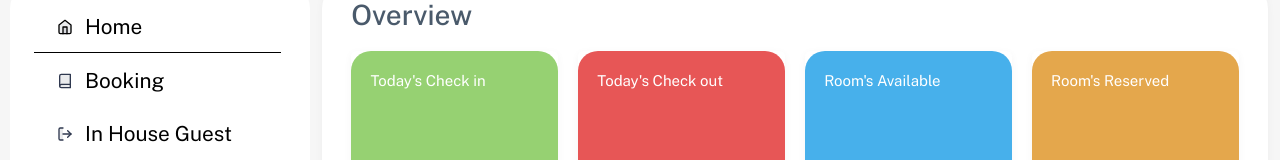
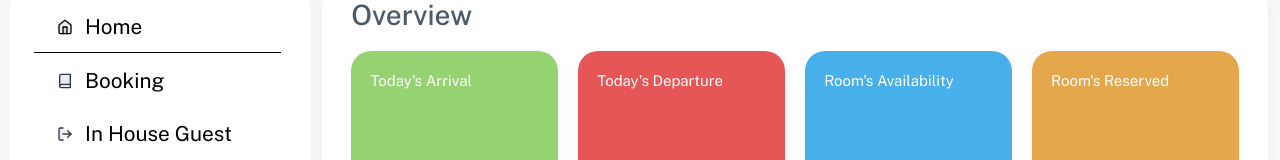
Before and after one commit to Abhinaya1996/task0031, a React (Create React App) app: page /dashboard in a window 1280 px wide. Shown: the part 121-281 px from the top of the page. Built offline with nearby package versions, Linux system fonts and the light colour scheme; no server answers; sample sign-in values are in the browser's storage.

Commit message:
Update Dashboard.js

```diff
--- a/src/pages/Dashboard.js
+++ b/src/pages/Dashboard.js
@@ -118,7 +118,7 @@ export default function Dashboard({selectedDate,selectedHotel}){
                                                     <div className="d-flex justify-content-between align-items-end pb-5">
                                                         <div>
                                                             <div className="d-flex align-items-center mb-3">
-                                                                <p className="mb-0 text-white fs-15">Today's Check in</p>
+                                                                <p className="mb-0 text-white fs-15">Today's Arrival</p>
                                                             </div>
                                                         </div>
 
@@ -145,7 +145,7 @@ export default function Dashboard({selectedDate,selectedHotel}){
                                                     <div className="d-flex justify-content-between align-items-end pb-5">
                                                         <div>
                                                             <div className="d-flex align-items-center mb-3">
-                                                                <p className="mb-0 text-white fs-15">Today's Check out</p>
+                                                                <p className="mb-0 text-white fs-15">Today's Departure</p>
                                                             </div>
                                                         </div>
 
@@ -172,7 +172,7 @@ export default function Dashboard({selectedDate,selectedHotel}){
                                                     <div className="d-flex justify-content-between align-items-end pb-5">
                                                         <div>
                                                             <div className="d-flex align-items-center mb-3">
-                                                                <p className="mb-0 text-white fs-15">Room's Available</p>
+                                                                <p className="mb-0 text-white fs-15">Room's Availability</p>
                                                             </div>
                                                         </div>
 
```
